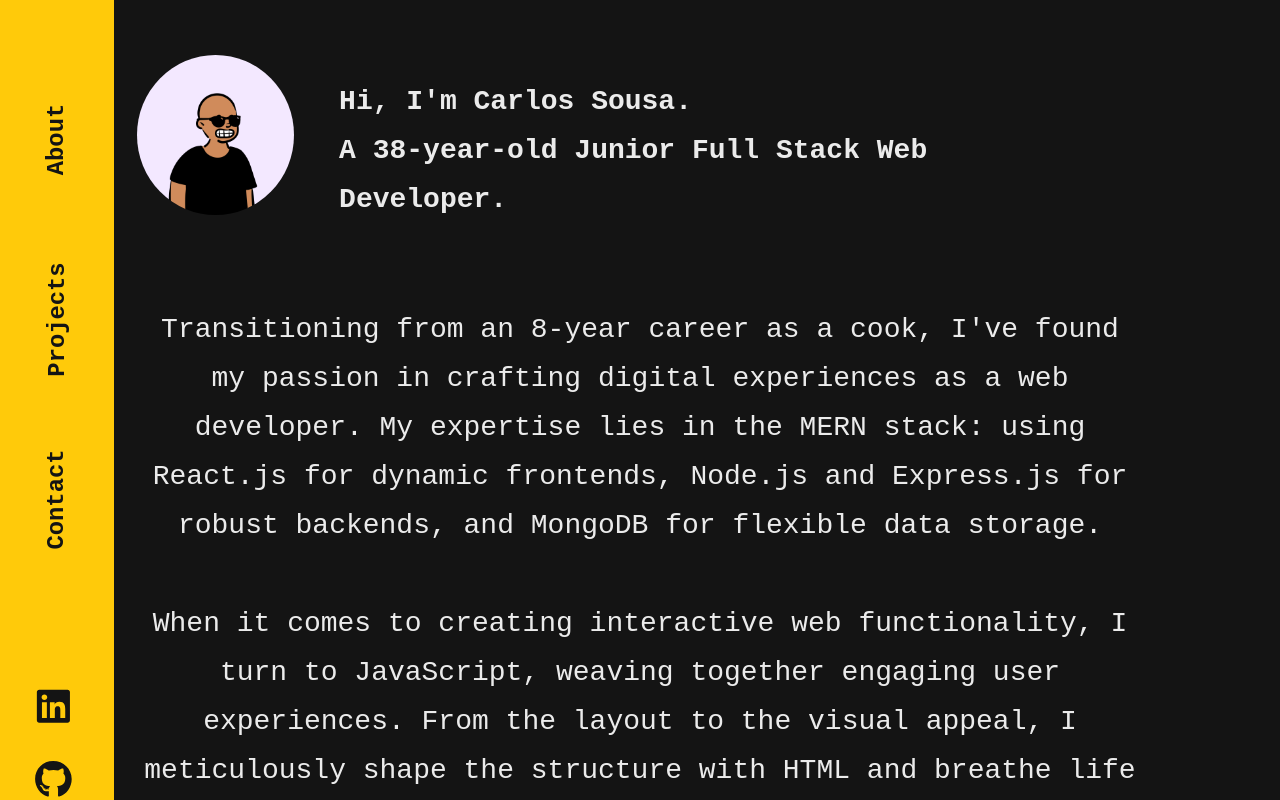
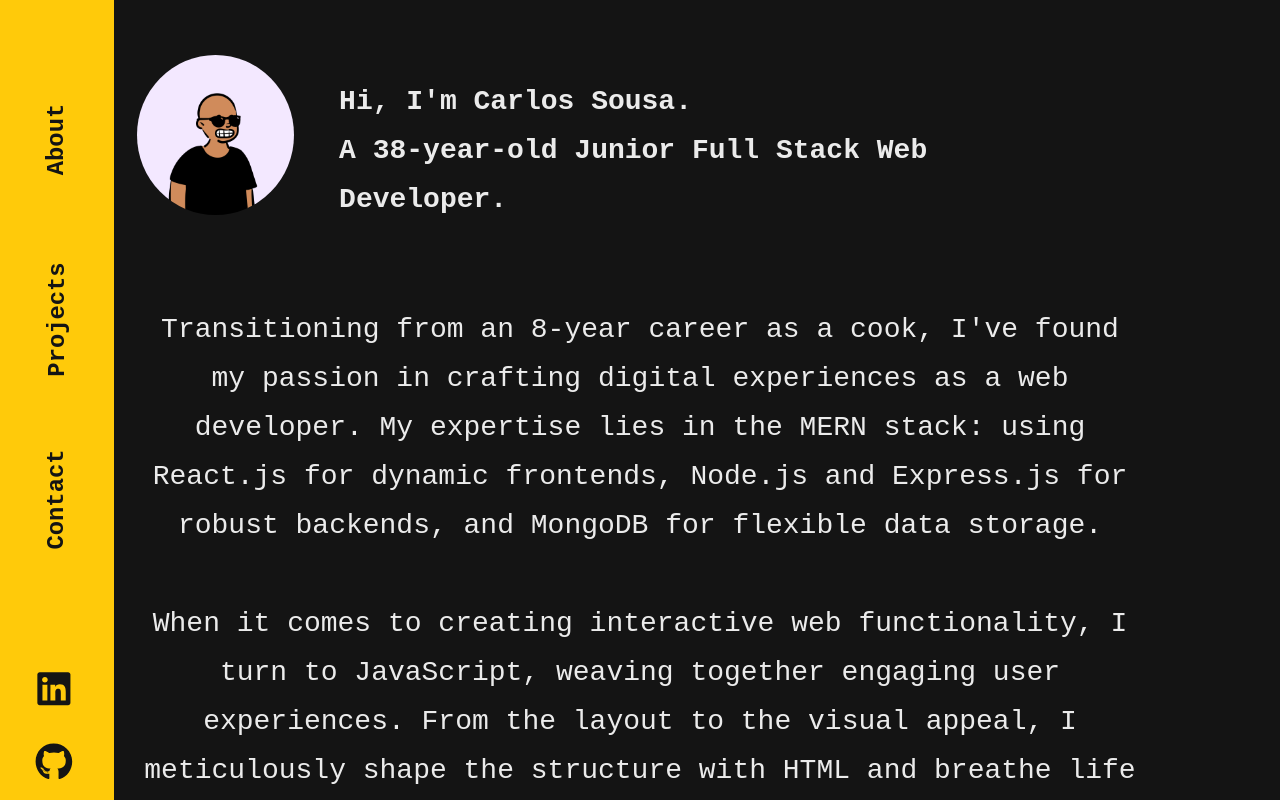
Before and after one commit to Cmbs86/cmbs86-portfolio, a React (Vite) app: page / in a window 1280 px wide. Shown: the top 800 px of the page. Built offline with nearby package versions, Linux system fonts and the light colour scheme; a web font is replaced by a local one.

Commit message:
fix margin icons

```diff
--- a/src/App.css
+++ b/src/App.css
@@ -309,6 +309,7 @@ footer {
     color: var(--secondary-bg-color);
     transform: translate(0, 0) rotate(90deg);
     transform-origin: 0, 0;
+    margin-left: 2.5rem;
   }
   /* INTRO DESKTOP */
 
```
